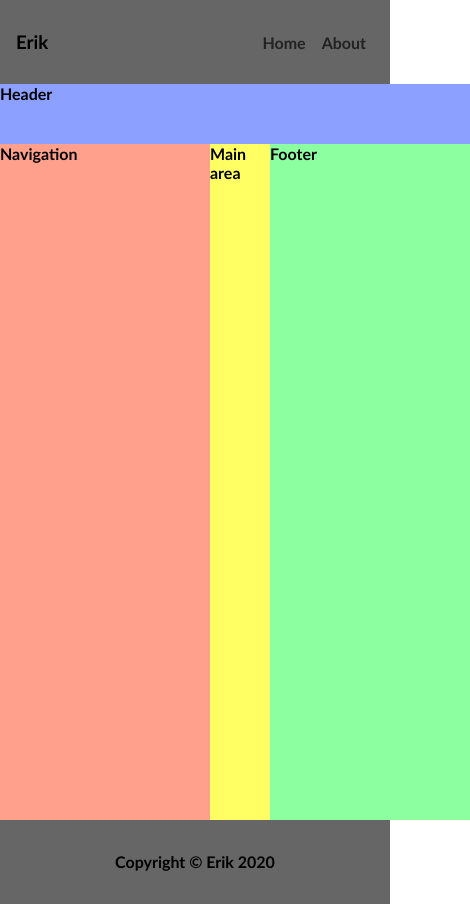
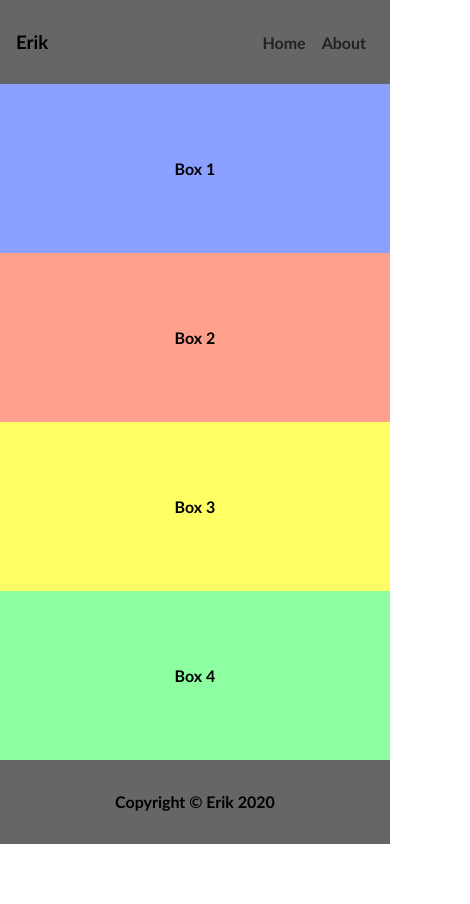
Before and after one commit to kirekire95/Challenge--1-YH, a plain HTML site: page index.html in a window 390 px wide. Shown: the whole page, 470 px wide, since content can reach past the window. After the commit the page ends 844 px from the top, so only its background shows below. Drawn offline with Linux system fonts and the light colour scheme.

Commit message:
Finished assignment

```diff
--- a/css/styles.css
+++ b/css/styles.css
@@ -10,7 +10,7 @@ body {
   font-weight: bold;
 }
 
-.navbar {
+nav {
   background-color: #666;
   display: grid;
   grid-template-columns: repeat(3, 1fr);
@@ -20,40 +20,33 @@ body {
   height: 10vh;
 }
 
-.navbar ul {
+nav ul {
   display: flex;
   justify-content: flex-end;
   list-style: none;
   grid-column: 3;
 }
 
-.navbar ul li {
+nav ul li {
   padding: 0 0.5rem;
 }
 
-.navbar ul li a {
+nav ul li a {
   text-decoration: none;
   color: #222;
 }
 
 main {
+  min-height: 80vh;
   display: grid;
+  width: 100%;
+  height: 100%;
   grid-template-areas:
-    "sidebar section sidebar sidebar"
-    ".       .       .       ."
-    ".       .       .       .";
-  min-height: 80vh;
+    "c c c"
+    "e f g";
 }
 
-article {
-  grid-area: article;
-}
-
-aside {
-  grid-area: sidebar;
-}
-
-.footer {
+footer {
   display: flex;
   justify-content: center;
   align-items: center;
@@ -61,35 +54,46 @@ aside {
   height: 10vh;
 }
 
-/* Test */
-
-#page {
-  display: grid;
-  width: 100%;
-  height: 100%;
-  grid-template-areas:
-    "c c c c c"
-    "e . f . g";
-  grid-template-columns: 210px auto minmax(60px, 600px) auto 200px;
-  grid-template-rows: 60px minmax(300px, auto);
-}
-
-#page > header {
+main > div:nth-child(1) {
   grid-area: c;
   background-color: #8ca0ff;
 }
 
-#page > nav {
+main > div:nth-child(2) {
   grid-area: e;
   background-color: #ffa08c;
 }
 
-#page > main {
+main > div:nth-child(3) {
   grid-area: f;
   background-color: #ffff64;
 }
 
-#page > footer {
+main > div:nth-child(4) {
   grid-area: g;
   background-color: #8cffa0;
 }
+
+.box {
+  display: flex;
+  justify-content: center;
+  align-items: center;
+}
+
+@media screen and (max-width: 1000px) {
+  main {
+    grid-template-areas:
+      "c e"
+      "f g";
+  }
+}
+
+@media screen and (max-width: 600px) {
+  main {
+    grid-template-areas:
+      "c"
+      "e"
+      "f"
+      "g";
+  }
+}
--- a/index.html
+++ b/index.html
@@ -7,7 +7,7 @@
     <title>Home</title>
   </head>
   <body>
-    <nav class="navbar">
+    <nav>
       <h3>Erik</h3>
       <ul>
         <li><a href="index.html">Home</a></li>
@@ -15,14 +15,12 @@
       </ul>
     </nav>
     <main>
-      <div id="page">
-        <header>Header</header>
-        <nav>Navigation</nav>
-        <main>Main area</main>
-        <footer>Footer</footer>
-      </div>
+      <div class="box">Box 1</div>
+      <div class="box">Box 2</div>
+      <div class="box">Box 3</div>
+      <div class="box">Box 4</div>
     </main>
-    <footer class="footer">
+    <footer>
       <p>Copyright &copy; Erik 2020</p>
     </footer>
   </body>
```
Also changed, not shown: about.html (+1 -1 lines), 1 other file.
